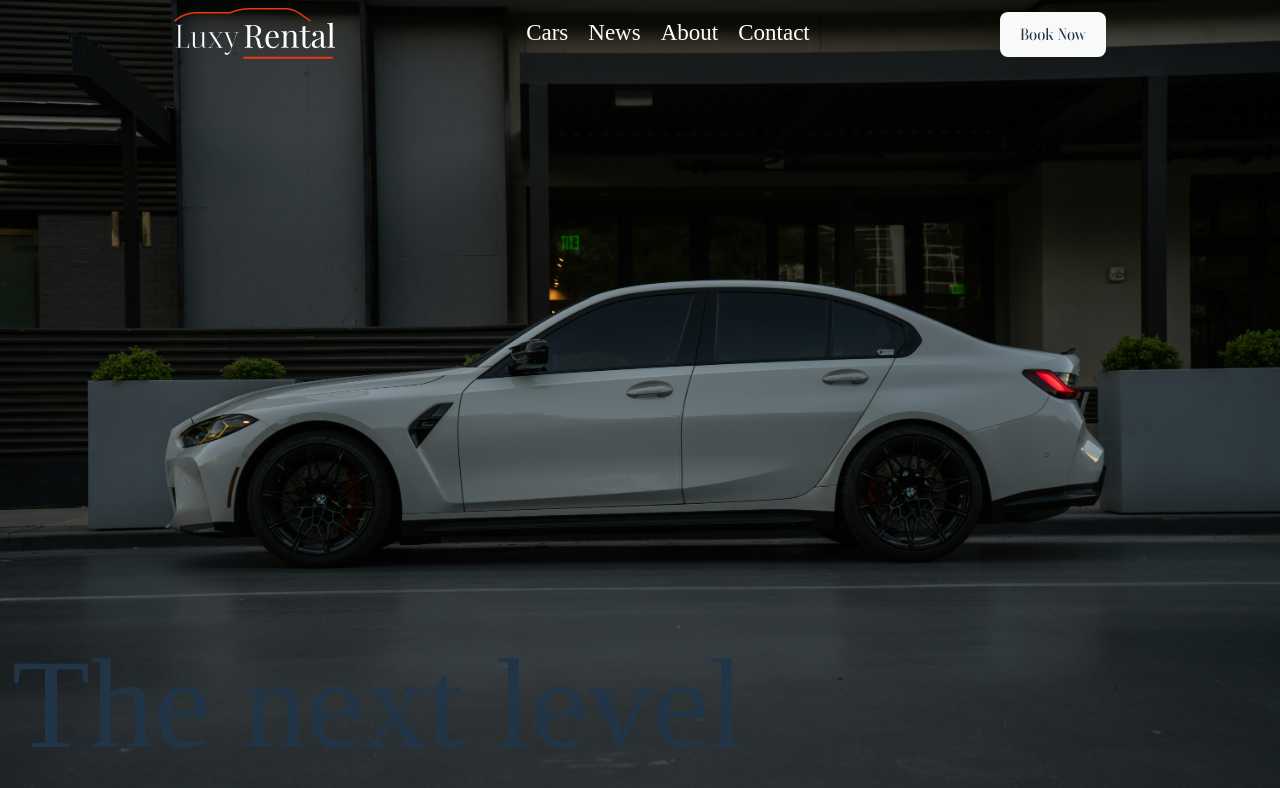
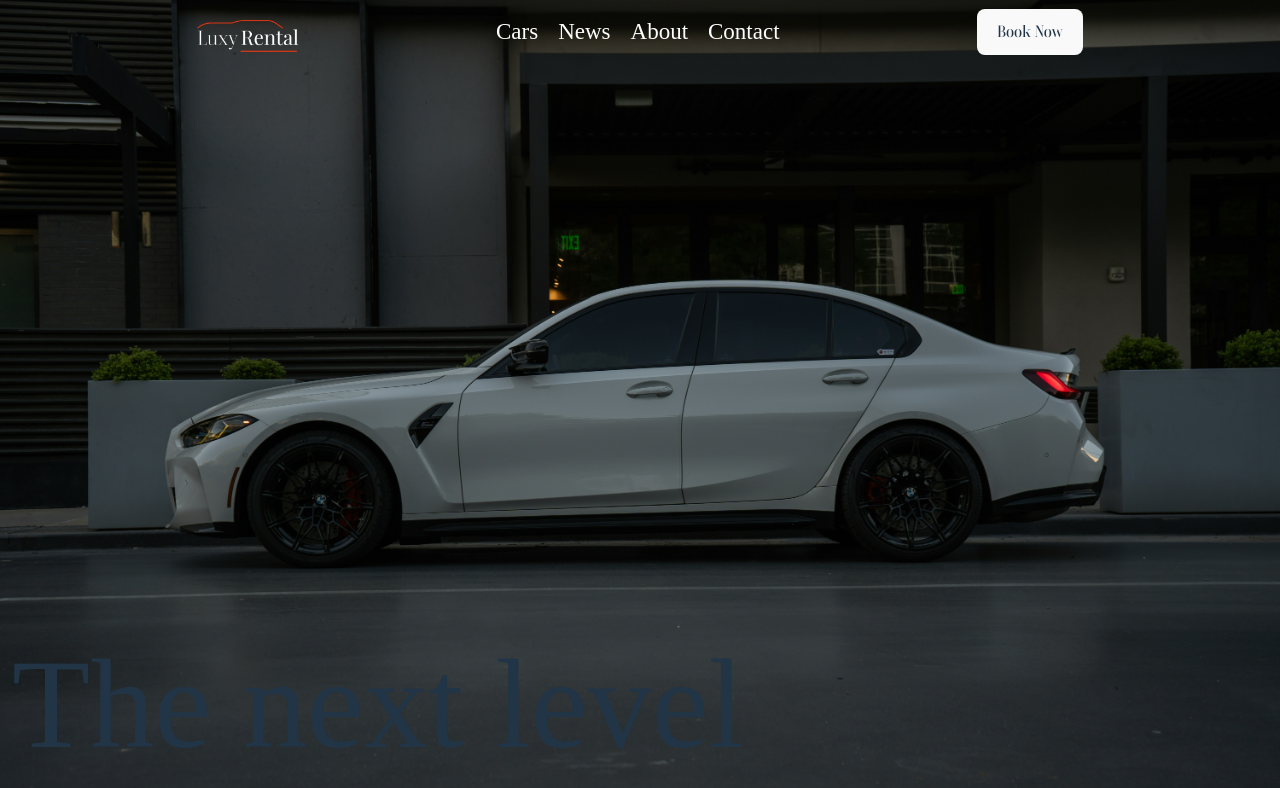
Before and after one commit to redasnkrs/luxyRental, a React (Vite) app: page / in a window 1280 px wide. Shown: the top 788 px of the page. Built offline with nearby package versions, Linux system fonts and the light colour scheme; a web font is replaced by a local one.

Commit message:
style: New navbar style when scrolled

```diff
--- a/src/components/NavBar.tsx
+++ b/src/components/NavBar.tsx
@@ -1,12 +1,29 @@
+// Navbar.jsx
+import React, { useEffect, useState } from "react";
 import Logo from "../assets/logo/luxyrental-logo-white.png";
 
-export default function NavBar() {
+const Navbar = () => {
+  const [scrolled, setScrolled] = useState(false);
+
+  useEffect(() => {
+    const onScroll = () => setScrolled(window.scrollY > 0);
+    onScroll();
+    window.addEventListener("scroll", onScroll, { passive: true });
+    return () => window.removeEventListener("scroll", onScroll);
+  }, []);
+
   return (
-    <nav className="bg-transparent fixed top-0 w-full">
-      <div className="flex content-between items-center gap-4 justify-evenly">
-        <img src={Logo} className="mt-2" alt="Luxy Rental Logo" />
-        <div className="mt-2">
-          <ul className="flex items-center gap-5 text-white">
+    <nav
+      className={[
+        "fixed top-0 w-full z-50",
+        "transition-colors duration-200",
+        scrolled ? "bg-white/20 backdrop-blur-md shadow-md" : "bg-transparent",
+      ].join(" ")}
+    >
+      <div className="flex items-center justify-evenly gap-4 h-16 px-4">
+        <img src={Logo} className="mt-2 h-8 w-auto" alt="Luxy Rental Logo" />
+
+        <ul className="flex items-center gap-5">
           <li>
             <a href="">Cars</a>
           </li>
@@ -20,9 +37,11 @@ export default function NavBar() {
             <a href="">Contact</a>
           </li>
         </ul>
-        </div>
-        <button className="mt-2.5">Book Now</button>
+
+        <button>Book Now</button>
       </div>
     </nav>
   );
-}
+};
+
+export default Navbar;
```
Lines whose indentation alone changed are shown as unchanged.
